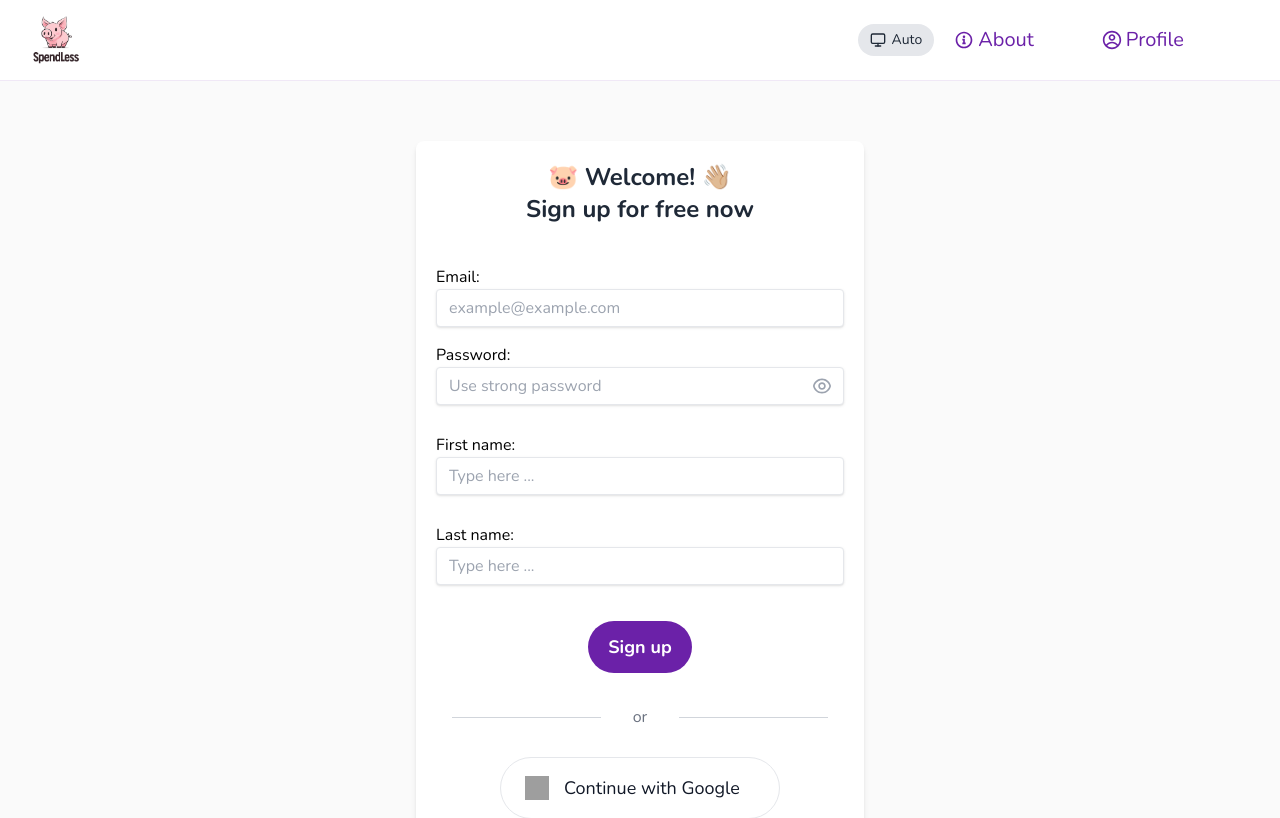
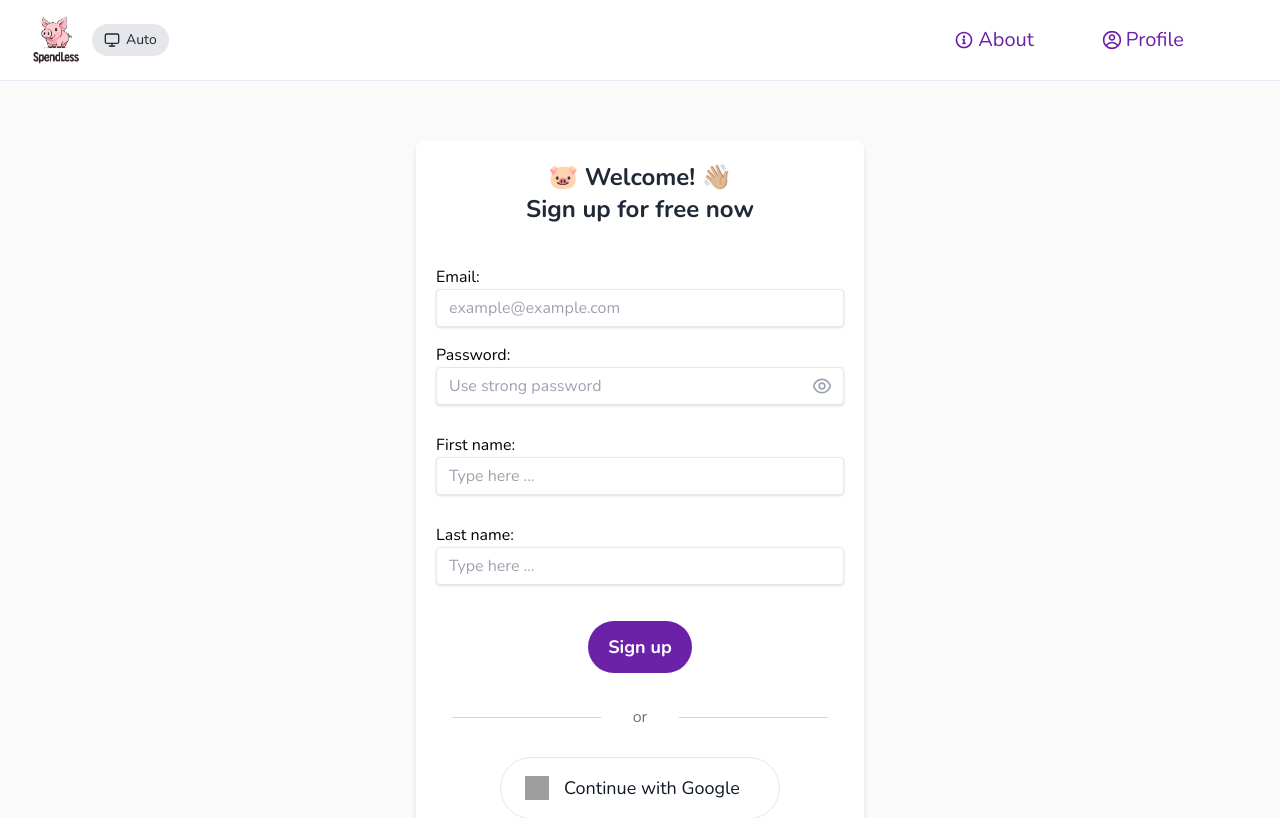
Before and after one commit to AmitEilam/spendlessapp, a Next.js app: page /signup in a window 1280 px wide. Shown: the top 818 px of the page. Built offline with nearby package versions, Linux system fonts and the light colour scheme; no server answers; grey boxes are pictures that could not be loaded.

Commit message:
Refactor Header component layout for improved structure and spacing
- Adjusted the layout of the Header component to enhance visual alignment and spacing between elements.
- Moved the Logo component to ensure consistent gap spacing with the DarkModeToggle and Navigation components.

```diff
--- a/app/_components/Header.js
+++ b/app/_components/Header.js
@@ -6,11 +6,11 @@
   return (
     <header className='border-b border-primary-800 dark:border-gray-700 border-opacity-10 dark:border-opacity-100 sm:px-8 px-3 py-4 bg-white dark:bg-gray-800 transition-colors duration-200'>
       <div className='flex justify-between items-center max-w-full mx-auto'>
-        <Logo />
-        <div className='flex items-center gap-4'>
+        <div className='flex items-center gap-3'>
+          <Logo />
           <DarkModeToggle />
-          <Navigation />
         </div>
+        <Navigation />
       </div>
     </header>
   );
```
